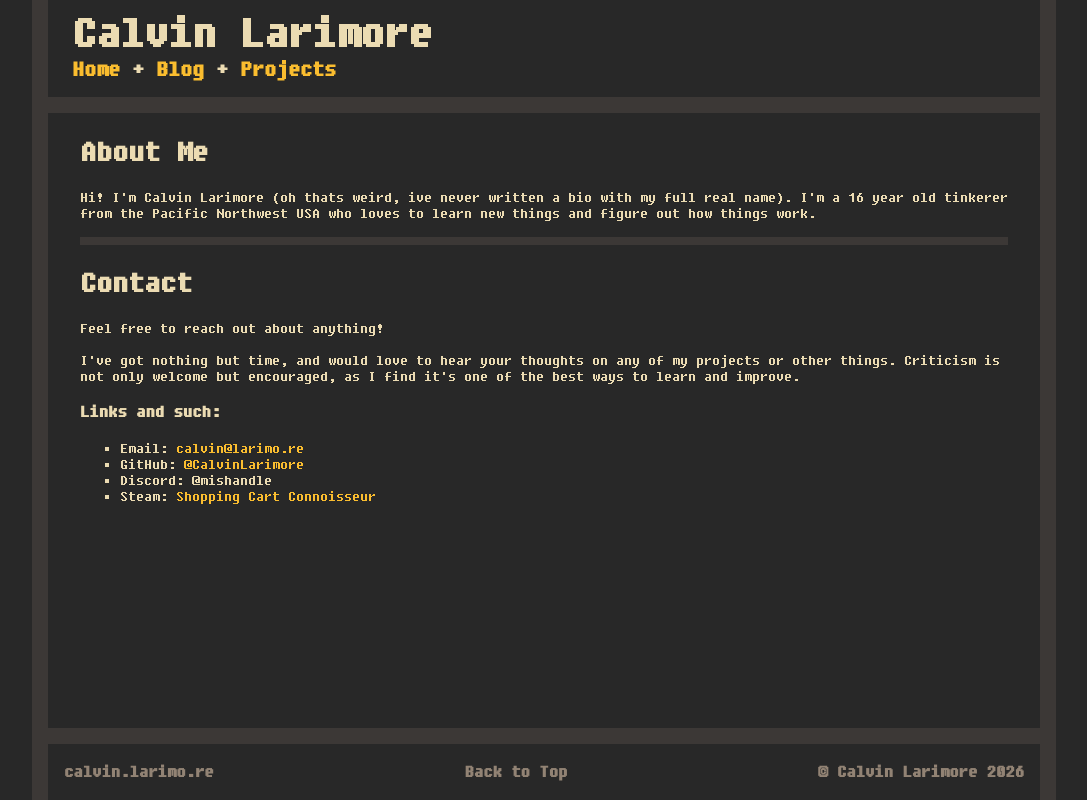
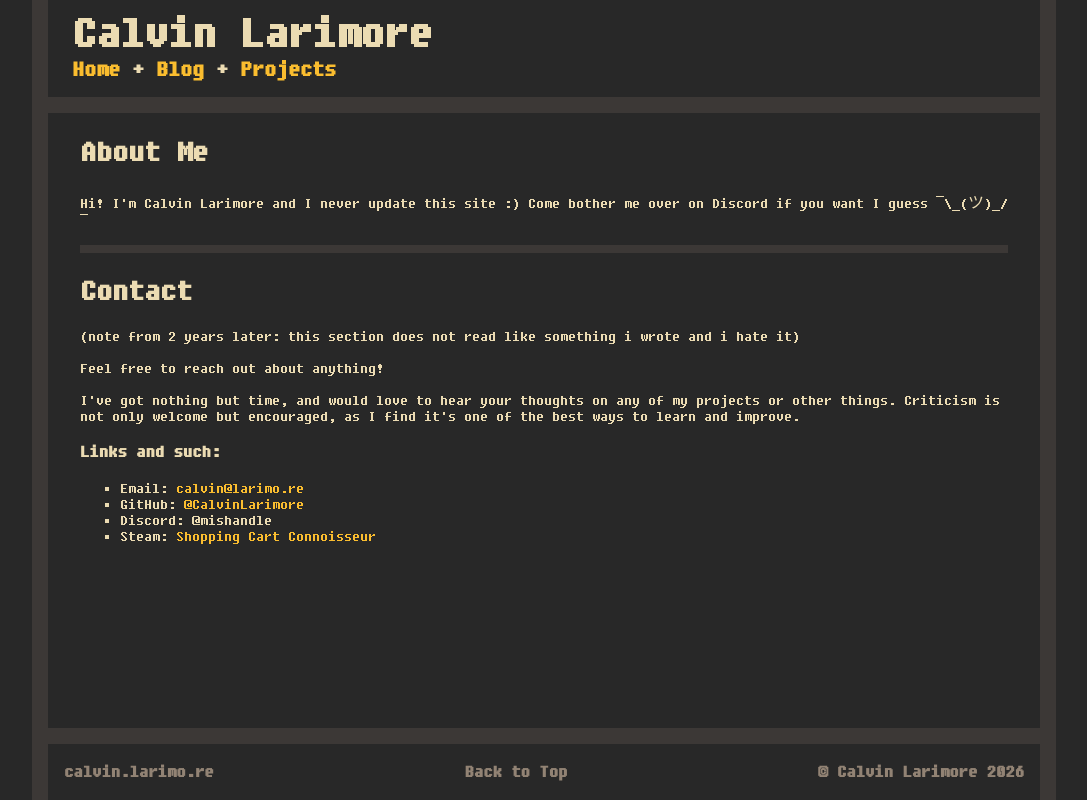
Before and after one commit to calvinlarimore/calvin.larimo.re, an Eleventy site: page src/index.md in a window 1280 px wide. Shown: the whole page, without its empty margins (96-1183 px from the left). Built offline with nearby package versions, Linux system fonts and the light colour scheme; Eleventy itself is replaced by a stand-in of ours; files that its build step writes are made by us from their sources.

Commit message:
Update index.md

```diff
--- a/src/index.md
+++ b/src/index.md
@@ -3,12 +3,14 @@ layout: generic.njk
 ---
 
 # About Me
-Hi! I'm Calvin Larimore (oh thats weird, ive never written a bio with my full real name).
-I'm a 16 year old tinkerer from the Pacific Northwest USA who loves to learn new things and figure out how things work.
+Hi! I'm Calvin Larimore and I never update this site :)
+Come bother me over on Discord if you want I guess ¯\\\_(ツ)_/¯
 
 ---
 
 # Contact
+(note from 2 years later: this section does not read like something i wrote and i hate it)
+
 Feel free to reach out about anything!
 
 I've got nothing but time, and would love to hear your thoughts on any of my projects or other things.
```
